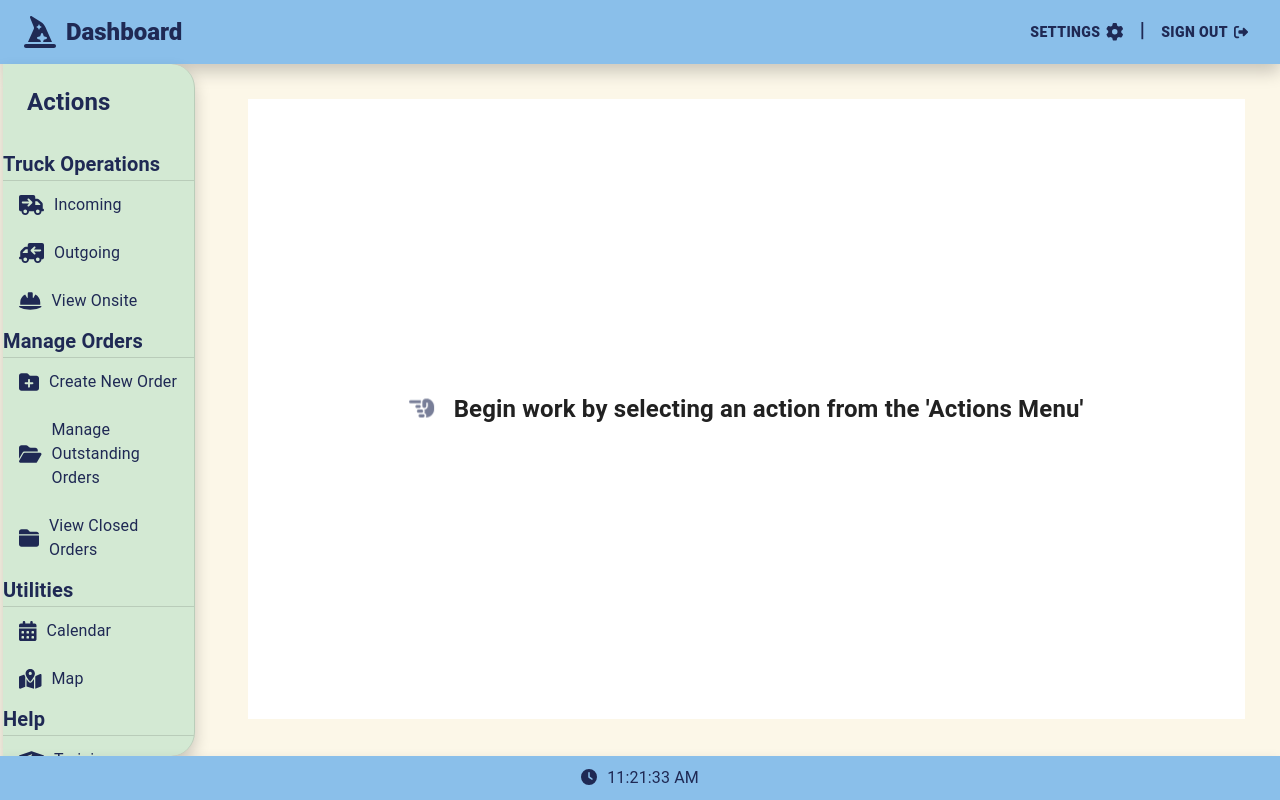
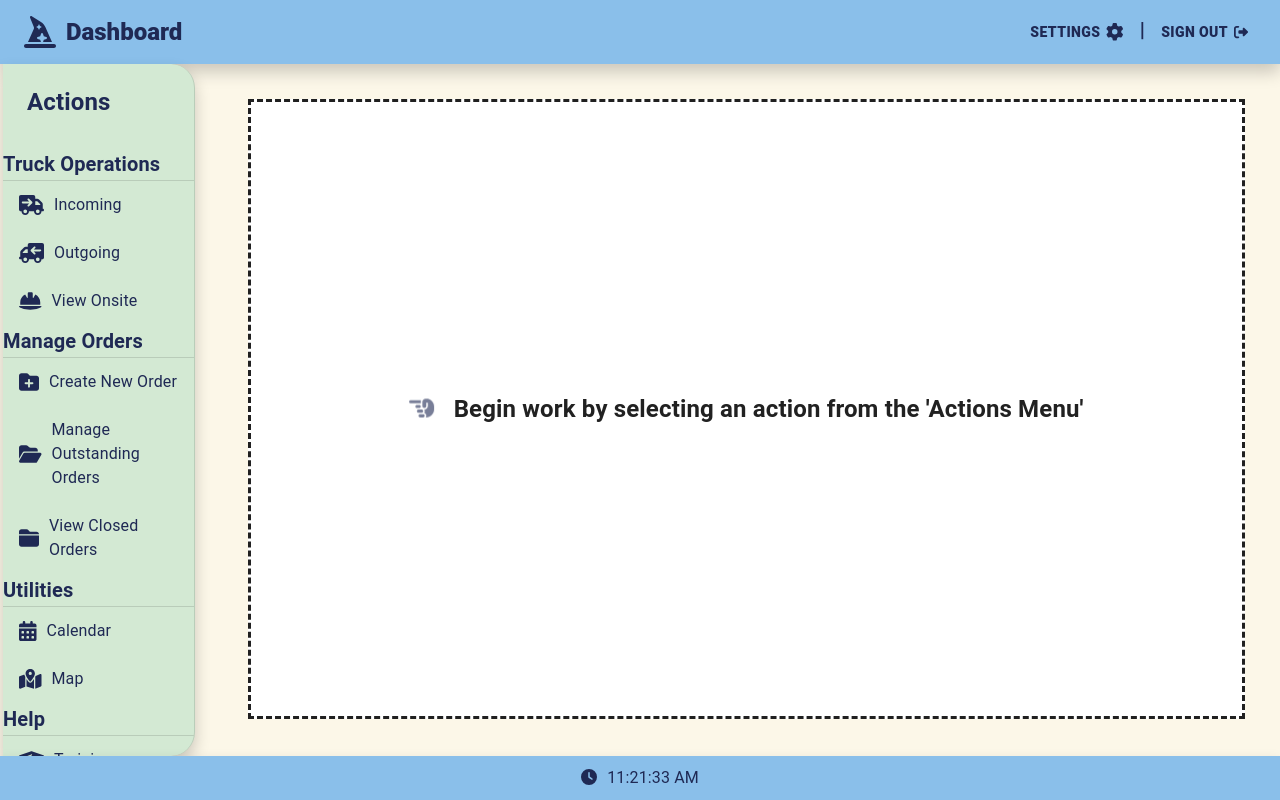
Before and after one commit to eliotnew/COMP3000-WeighBridge_Wizard, a React (Create React App) app in the folder WW_WebApp/weighbridge-wizard/: page / in a window 1280 px wide. Both pictures are taken after a click on the button "SIGN IN". Built offline with nearby package versions, Linux system fonts and the light colour scheme; a web font is replaced by a local one.

Commit message:
dashed lines

```diff
--- a/WW_WebApp/weighbridge-wizard/src/components/Dashboard.tsx
+++ b/WW_WebApp/weighbridge-wizard/src/components/Dashboard.tsx
@@ -27,7 +27,7 @@ export const Dashboard: React.FC <DashboardProps> = ({logout,prop2}) => {
 
                     {/* Box to the Right */}
                     <Grid item xs={10}>
-                        <Box p={2} sx={{ display: 'flex', flexDirection: 'column', alignItems: 'center', justifyContent: 'center', backgroundColor:"white", margin:'35px',minHeight:'77.5vh',textAlign:"center"}}>
+                        <Box p={2} sx={{ borderStyle:'dashed',display: 'flex', flexDirection: 'column', alignItems: 'center', justifyContent: 'center', backgroundColor:"white", margin:'35px',minHeight:'77.5vh',textAlign:"center"}}>
 
 
                             <h2> <FontAwesomeIcon icon={faHandPointLeft}  beatFade style={{color:theme.palette.primary.contrastText, paddingRight:'20px'}} />Begin work by selecting an action from the 'Actions Menu'</h2>
```
